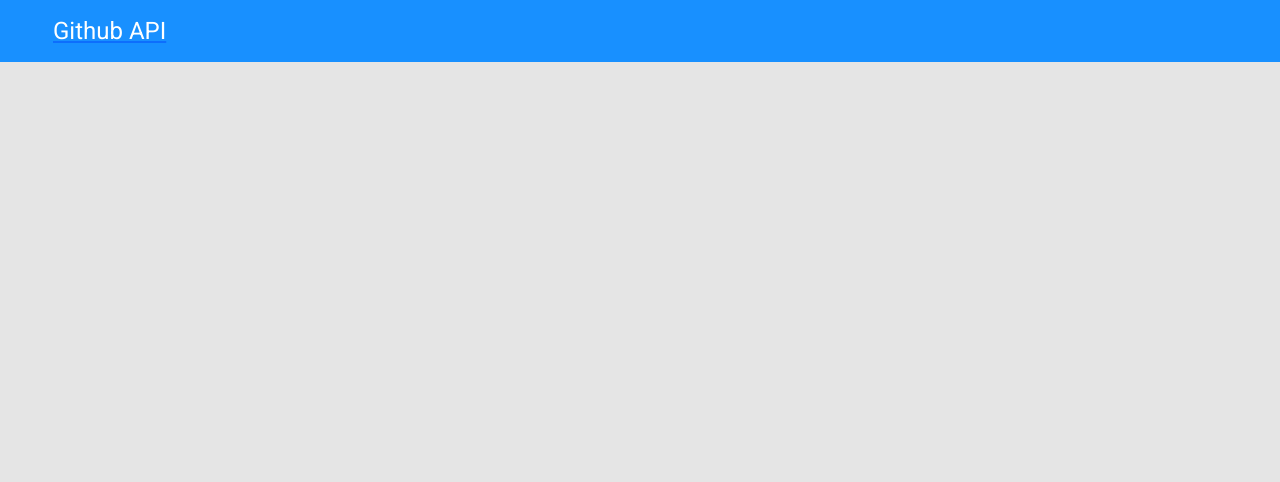
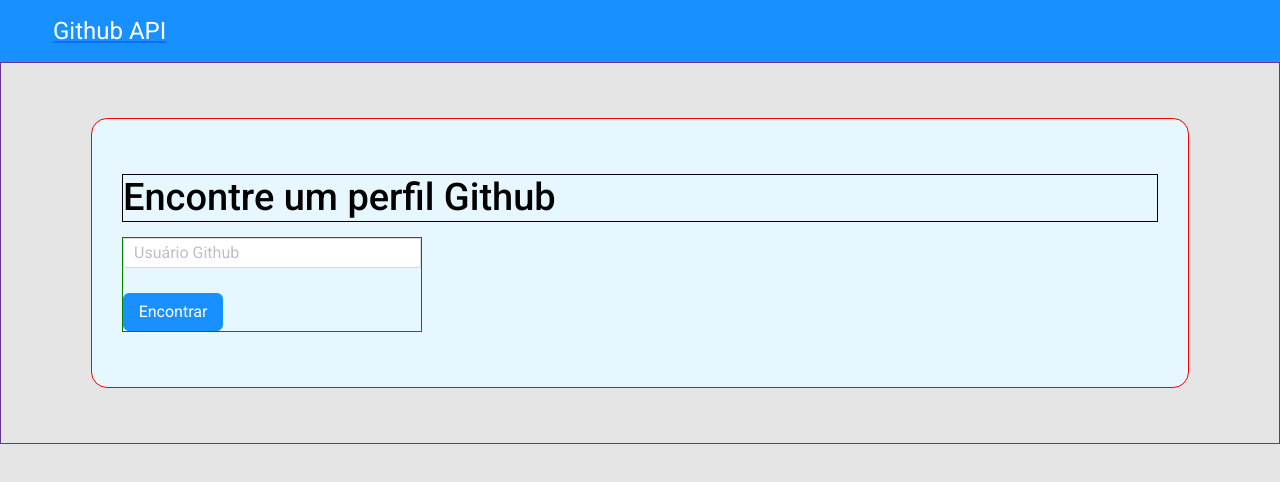
Before and after one commit to DavidMoraes-DEV/GithubAPI, a React (Create React App) app in the folder frontend/: page /search_profile in a window 1280 px wide. Before the commit this address had no page. Shown: the top 482 px of the page. Built offline with nearby package versions, Linux system fonts and the light colour scheme; the HTML template or start-up script is replaced by a standard one.

Commit message:
Implementando e Estilizando a pagina GitProfile

```diff
--- a/frontend/package.json
+++ b/frontend/package.json
@@ -11,6 +11,7 @@
     "@types/react": "17.0.0",
     "@types/react-dom": "17.0.0",
     "@types/react-router-dom": "^5.3.3",
+    "axios": "^0.27.2",
     "bootstrap": "^5.2.0",
     "node-sass": "4.14.1",
     "react": "17.0.2",
--- a/frontend/src/App.css
+++ b/frontend/src/App.css
@@ -1,4 +1,4 @@
-@import url('https://fonts.googleapis.com/css2?family=Roboto:ital,wght@0,400;0,700;1,400&display=swap');
+@import url('https://fonts.googleapis.com/css2?family=Roboto:ital,wght@0,400;0,500;0,700;1,400&display=swap');
 
 * {
     margin: 0;
@@ -20,6 +20,6 @@
 }
 
 .base-card {
-    border-radius: 10px;
-    background-color: #d6d6d6;
+    border-radius: 16px;
+    background-color: #E6F7FF;
 }
--- a/frontend/src/RoutesDom.tsx
+++ b/frontend/src/RoutesDom.tsx
@@ -1,3 +1,4 @@
+import GitProfile from "pages/Search/GitProfile";
 import { BrowserRouter, Routes, Route } from "react-router-dom";
 import Navbar from "./components/Navbar";
 import Home from "./pages/Home";
@@ -8,6 +9,7 @@
         <Navbar />
         <Routes>
             <Route path="/" element={<Home />} />
+            <Route path="/search_profile" element={<GitProfile />} />
         </Routes>
     </BrowserRouter>
 );
--- a/frontend/src/pages/Home/index.tsx
+++ b/frontend/src/pages/Home/index.tsx
@@ -6,11 +6,13 @@
     <div className="home-container">
       <h1>Desafio Github API</h1>
       <h4>Bootcamp Spring React - DevSuperior</h4>
-      <Link to={'/search_profile'}>
-      <button className='btn btn-primary button-container'>
-        <p>Começar</p>
-      </button>
-      </Link>
+      <div>
+        <Link to={'/search_profile'}>
+          <button className="btn btn-primary button-content">
+            <p>Começar</p>
+          </button>
+        </Link>
+      </div>
     </div>
   );
 };
--- a/frontend/src/pages/Home/styles.css
+++ b/frontend/src/pages/Home/styles.css
@@ -15,15 +15,15 @@
     font-size: 0.3em;
     color: #7E7E7E;
     letter-spacing: 0.02em;
-    margin-bottom: 25px;
+    margin-bottom: 5px;
 }
 
-.button-container {
-    width: 100px;
+.button-content a {
     height: 40px;
+    margin-top: 0;
 }
 
-.button-container p {
+.button-content p {
     color: #fff;
     font-size: 16px;
     margin-bottom: 0;
@@ -36,6 +36,7 @@
 
     ;.home-container h4 {
         font-size: 0.2em;
+        margin-bottom: 0;
     }
 }
 
@@ -50,6 +51,6 @@
 
     .home-container h4 {
         font-size: 0.5em;
-        margin-bottom: 40px;
+        margin-bottom: 10px;
     }
 }
--- /dev/null
+++ b/frontend/src/pages/Search/GitProfile/index.tsx
@@ -0,0 +1,73 @@
+import axios from 'axios';
+import { useState } from 'react';
+import './styles.css';
+import 'App.css';
+
+type formData = {
+  profileGit: string;
+};
+
+type InfoProfile = {
+  avatar_url: string;
+  url: string;
+  followers: number;
+  location: string;
+  name: string;
+};
+
+const GitProfile = () => {
+  const [infoProfile, setInfoProfile] = useState<InfoProfile>();
+  const [formData, setFormData] = useState<formData>({ profileGit: '' });
+
+  const handleChange = (event: React.ChangeEvent<HTMLInputElement>) => {
+    const name = event.target.name;
+    const value = event.target.value;
+
+    setFormData({ ...formData, [name]: value });
+  };
+
+  const handleSubmit = (event: React.FormEvent<HTMLFormElement>) => {
+    event.preventDefault();
+
+    axios
+      .get('https://api.github.com/users/' + formData.profileGit)
+      .then((response) => {
+        setInfoProfile(response.data);
+      })
+      .catch((error) => {
+        setInfoProfile(undefined);
+      });
+  };
+
+  return (
+    <div className="search-container">
+      <div className="base-card search-content-container">
+        <h1>Encontre um perfil Github</h1>
+
+        <form onSubmit={handleSubmit}>
+          <div className="form-content">
+            <input
+              type="text"
+              name="profileGit"
+              value={formData.profileGit}
+              placeholder="Usuário Github"
+              onChange={handleChange}
+              className="search-input"
+            />
+            <button type="submit" className="btn btn-primary">
+              Encontrar
+            </button>
+          </div>
+        </form>
+
+        {infoProfile &&
+            <>
+
+            </>
+        }
+      </div>
+    </div>
+  );
+};
+
+export default GitProfile;
--- /dev/null
+++ b/frontend/src/pages/Search/GitProfile/styles.css
@@ -0,0 +1,94 @@
+.search-container {
+    padding: 25px 15px;
+    border: 1px solid rebeccapurple;
+}
+
+.search-content-container {
+    padding: 25px 15px;
+    border: 1px solid red;
+}
+
+.search-content-container h1 {
+    font-size: 22px;
+    font-weight: 500;
+    margin-bottom: 15px;
+    border: 1px solid black;
+}
+
+.form-content {
+    display: flex;
+    flex-direction: column;
+    border: 1px solid green;
+}
+
+.form-content button {
+    margin-top: 35px;
+    color: #fff;
+    font-size: 16px;
+}
+
+
+.search-input {
+    padding: 2px 10px;
+    background-color: #fff;
+    border: 1px solid #D9D9D9;
+    font-size: 16px;
+    border-radius: 1px;
+}
+
+.search-input::placeholder {
+    color: #bfbfbf;
+}
+
+@media (max-width: 319px) {
+    .search-content-container h1 {
+        font-size: 15px;
+    }
+
+    .search-input {
+        font-size: 15px;
+    }
+}
+
+@media (min-width: 768px) {
+    .search-container {
+        padding: 35px 25px;
+    }
+
+    .search-content-container {
+        padding: 35px 20px;
+    }
+
+    .search-content-container h1 {
+        font-size: 38px;
+    }
+
+    .form-content {
+        width: 300px;
+    }
+
+    .search-input {
+        padding: 2px 10px;
+        font-size: 16px;
+    }
+
+    .form-content button {
+        width: 100px;
+        margin-top: 25px;
+        font-size: 16px;
+    }
+}
+
+@media (min-width: 1200px) {
+    .search-container {
+        padding: 55px 90px;
+    }
+
+    .search-content-container {
+        padding: 55px 30px;
+    }
+
+    .search-content-container h1 {
+        font-size: 38px;
+    }
+}
```
Also changed, not shown: 1 other file (tests, documents, lock files or other folders).
